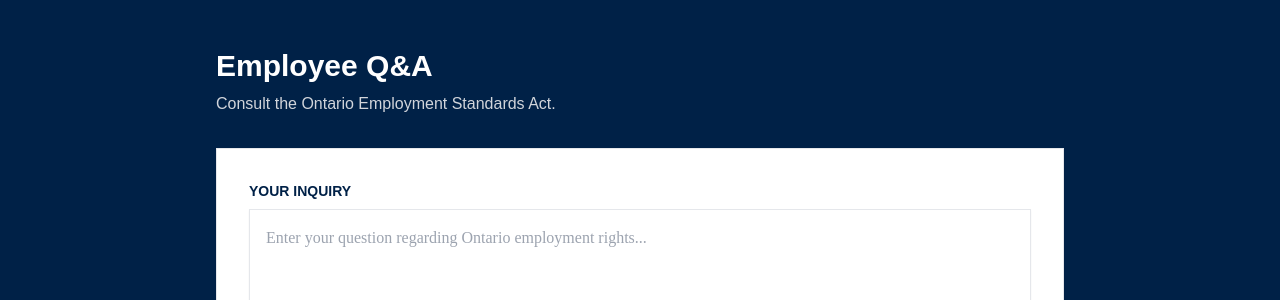
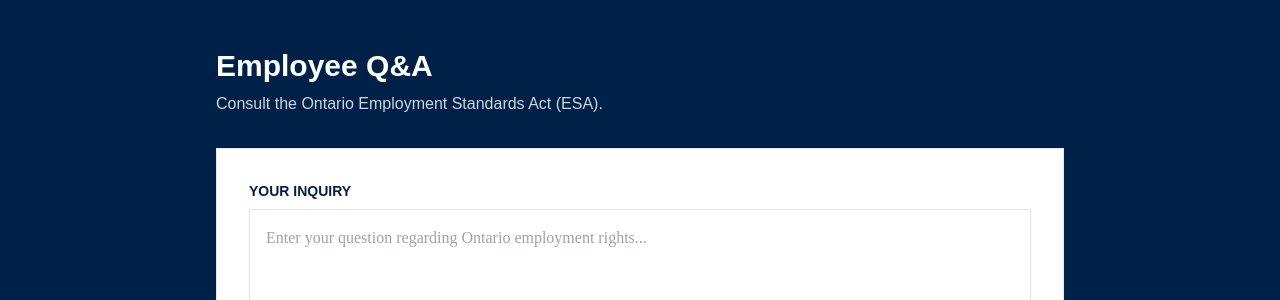
Before and after one commit to edimaudo/basalaw, a FastAPI app: page /api/qa in a window 1280 px wide. Shown: the part 81-381 px from the top of the page. Run offline with FastAPI, Linux system fonts and the light colour scheme; some libraries are stand-ins or nearby versions.

Commit message:
Update qa.html

```diff
--- a/templates/qa.html
+++ b/templates/qa.html
@@ -4,7 +4,7 @@
 <div class="bg-[#002147] min-h-screen">
     <div class="max-w-4xl mx-auto py-12 px-6">
         <h2 class="text-3xl font-bold text-white mb-2">Employee Q&A</h2>
-        <p class="text-gray-300 mb-8">Consult the Ontario Employment Standards Act.</p>
+        <p class="text-gray-300 mb-8">Consult the Ontario Employment Standards Act (ESA).</p>
 
         <div class="bg-white p-8 border border-gray-200 shadow-sm">
             <form id="qaForm">
@@ -41,7 +41,7 @@ document.getElementById('qaForm').addEventListener('submit', async (e) => {
 
     // UI State: Loading
     submitBtn.disabled = true;
-    submitBtn.innerText = "Consulting the Employment Service Act (ESA)...";
+    submitBtn.innerText = "Consulting the Employment Service Act...";
     resultContainer.classList.add('hidden');
 
     try {
```
